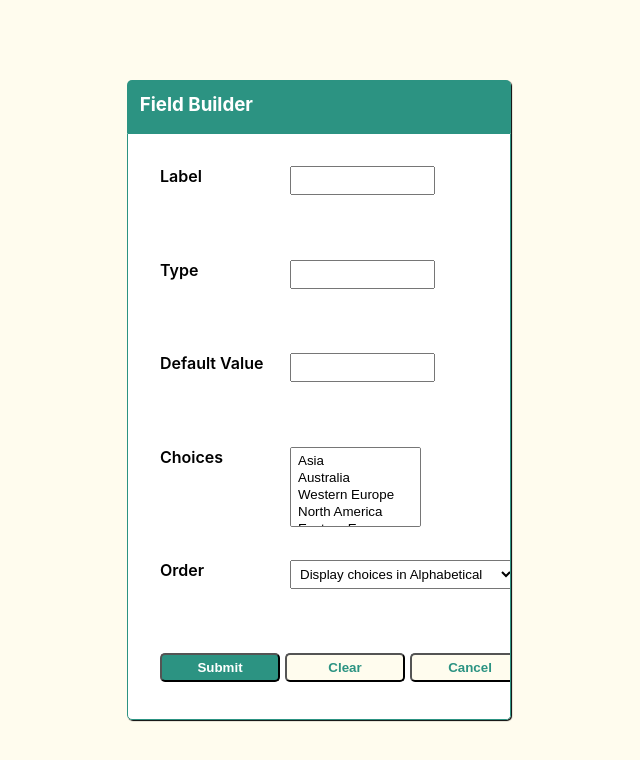
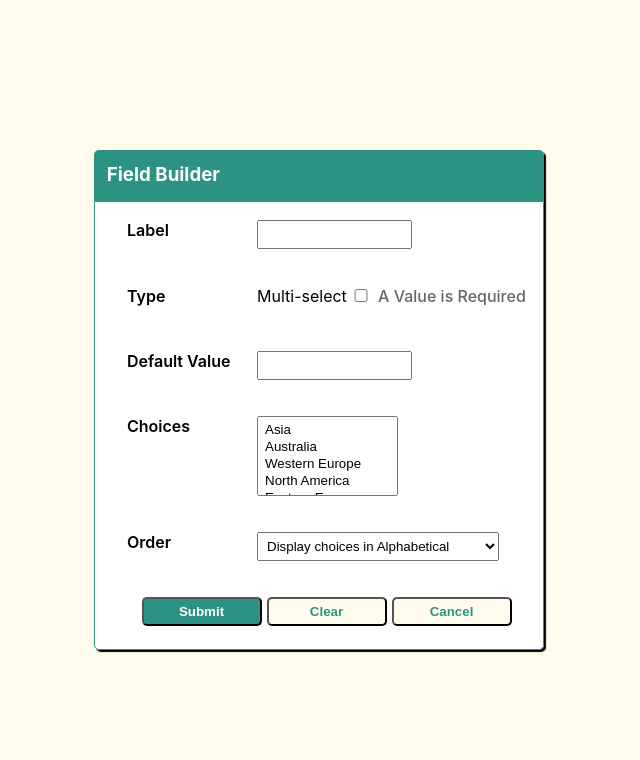
Before and after one commit to procheteau/interview-demo, a React (Create React App) app in the folder front-end-craft-demo/: page / in a window 1280 px wide. Shown: the top 760 px of the page, without its empty margins (321-961 px from the left). Built offline with nearby package versions, Linux system fonts and the light colour scheme.

Commit message:
added checkbox, added cancel toast message

```diff
--- a/front-end-craft-demo/src/components/FieldBuilder.tsx
+++ b/front-end-craft-demo/src/components/FieldBuilder.tsx
@@ -5,6 +5,7 @@ import toast, { Toaster } from 'react-hot-toast';
 function FieldBuilder() {
     const notifySubmit = () => toast.success('Fields have been saved!');
     const notifyClear = () => toast.success('Fields have been reset!');
+    const notifyCancel = () => toast.error('Exit Field Builder');
 
     return (
         <div className="fieldBuilder">
@@ -18,8 +19,12 @@ function FieldBuilder() {
                         </div>
 
                         <div className="formGroup">
-                            <label htmlFor="type">Type</label>
-                            <input type="text" id="type" name="type"/>
+                            <label>Type</label>
+                            <div className="checkbox-group">
+                                <span>Multi-select</span>
+                                <input type="checkbox" id="type" name="type" value="multi-select"/>
+                                <label className="checkbox-label" htmlFor="type"> A Value is Required</label>
+                            </div>
                         </div>
 
                         <div className="formGroup">
@@ -51,7 +56,7 @@ function FieldBuilder() {
                         <div className="button-row">
                             <input className="submit-button" onClick={notifySubmit} type="button" value="Submit"/>
                             <input onClick={notifyClear} type="button" value="Clear"/>
-                            <input type="button" value="Cancel"/>
+                            <input onClick={notifyCancel} type="button" value="Cancel"/>
                         </div>
                         <Toaster />
                     </fieldset>
--- a/front-end-craft-demo/src/index.css
+++ b/front-end-craft-demo/src/index.css
@@ -58,7 +58,7 @@ label {
 }
 
 .formGroup.choices {
-  margin-bottom: 40px;
+  margin-bottom: 70px;
 }
 
 fieldset {
@@ -92,12 +92,14 @@ span {
 }
 
 .fieldBuilder {
-  box-shadow: 1px 1px 1px;
+  box-shadow: 2px 2px 1px;
   border-radius: 5px;
   width: 30%;
   height: 80%;
   display: flex;
   flex-direction: column;
+  max-height: 500px;
+  min-width: 450px;
 }
 
 .button-row input {
@@ -132,3 +134,22 @@ select {
 #order {
   width: 60%;
 }
+
+.checkbox-group {
+  position: absolute;
+  left: 130px;
+}
+
+.checkbox-group span {
+  margin: 0;
+}
+
+.checkbox-group input {
+  position: static;
+  width: 20px;
+}
+
+.checkbox-group label {
+  opacity: 0.6;
+  font-weight: 500;
+}
```
